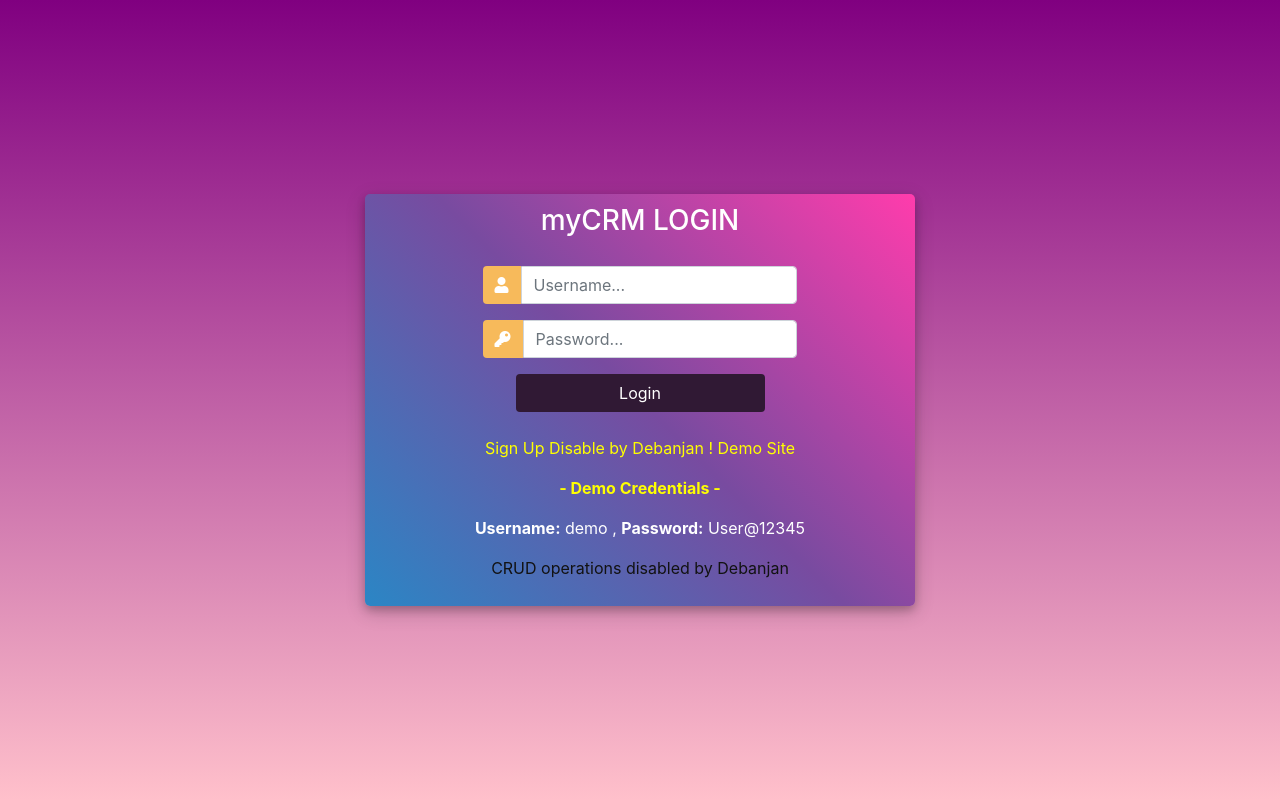
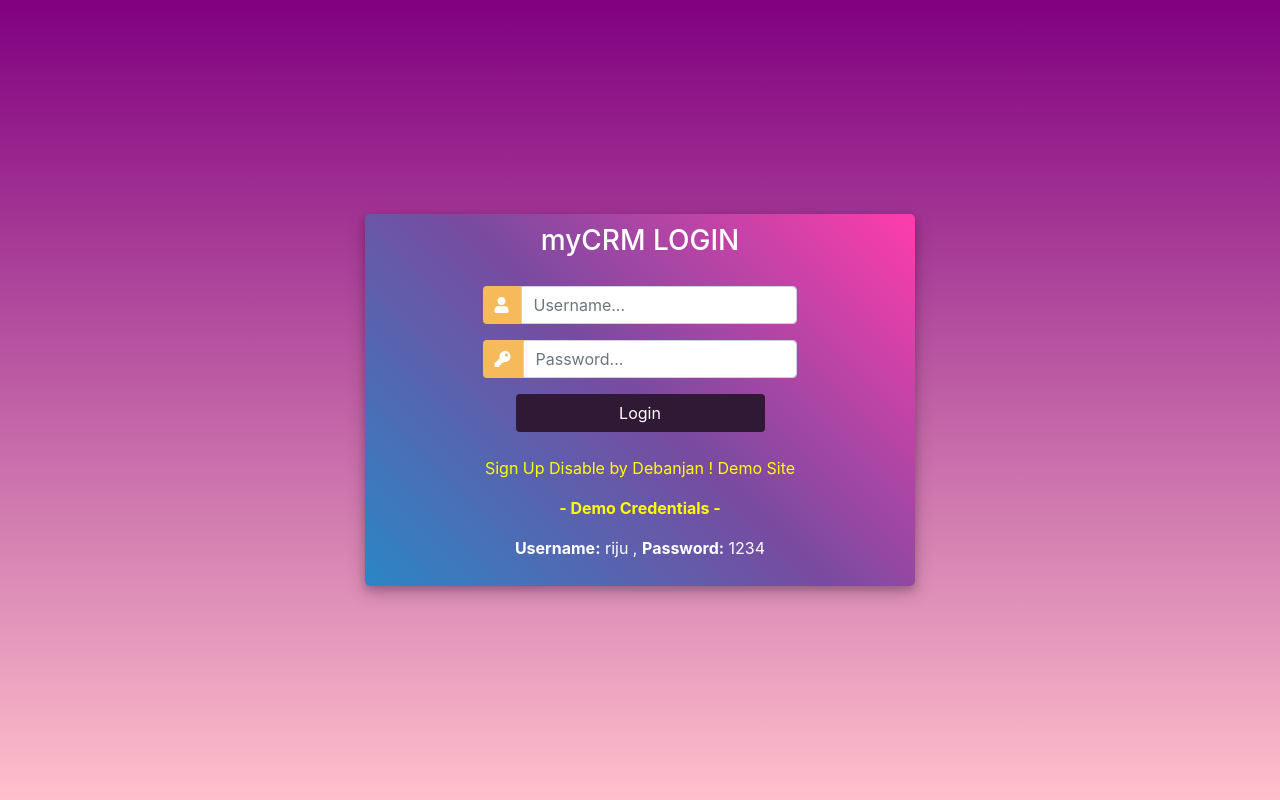
Before and after one commit to DebanjanT/debanjan-crm-demo, a Django app: page /login in a window 1280 px wide. Run offline with Django 3.2, Linux system fonts and the light colour scheme; some libraries are stand-ins or nearby versions.

Commit message:
Update login.html

```diff
--- a/accounts/templates/accounts/login.html
+++ b/accounts/templates/accounts/login.html
@@ -105,8 +105,8 @@
 							<center>
 							<p style="color:yellow">Sign Up Disable by Debanjan ! Demo Site</p>
 							<p style="color:yellow"><strong>- Demo Credentials - </strong></p>
-							<p style="color:white"><strong>Username:</strong> demo , <strong>Password:</strong> User@12345</p>
-							<p style="color:#121212">CRUD operations disabled by Debanjan</p>
+							<p style="color:white"><strong>Username:</strong> riju , <strong>Password:</strong> 1234</p>
+
 							</center>
 						</div>
 
```
